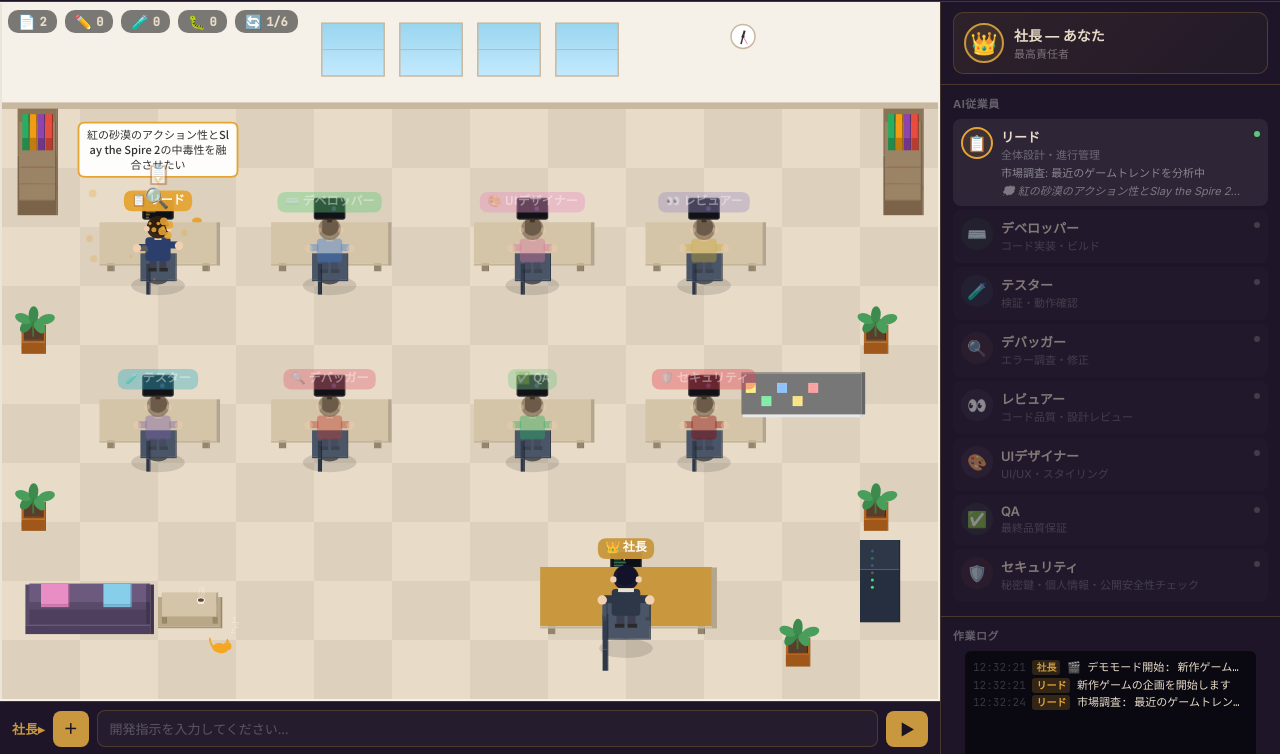
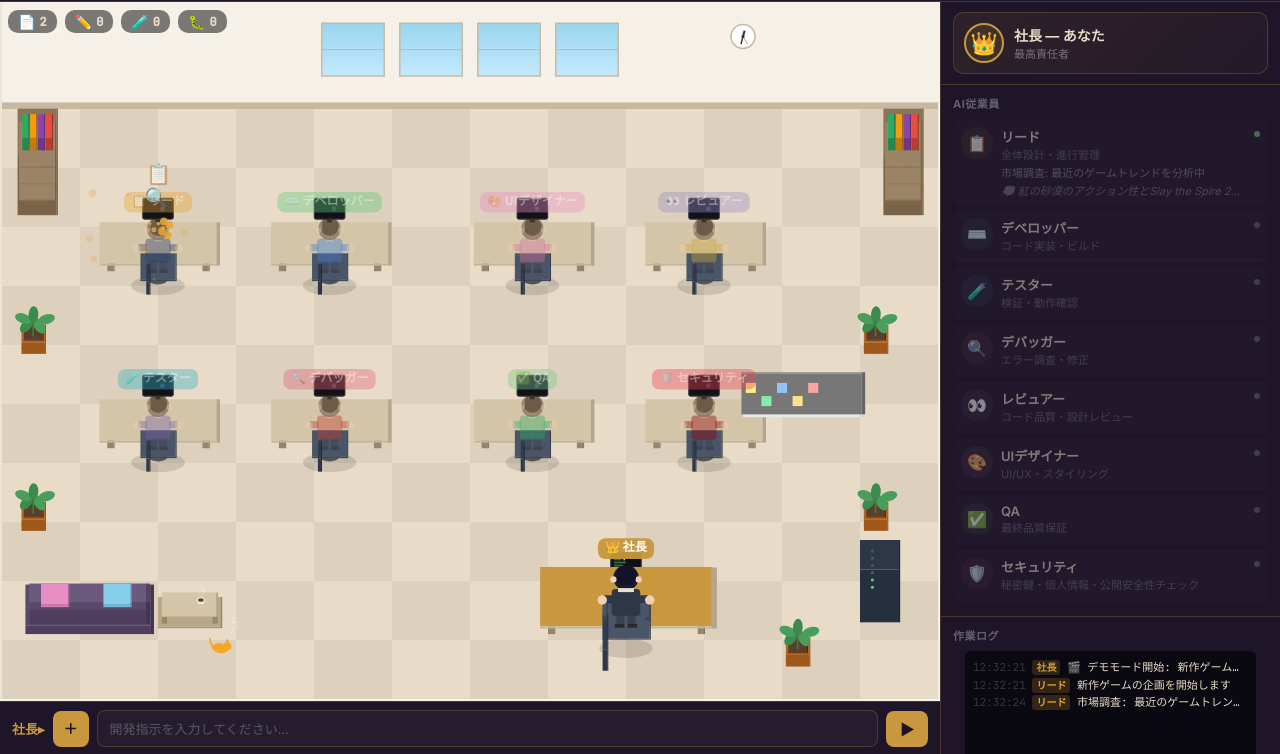
Before and after one commit to Ailiber1/Code-Lab, a website: page index.html in a window 1280 px wide. Shown: the part 46-800 px from the top of the page. Drawn offline with Linux system fonts and the light colour scheme; animation ran at ten frames a second.

Commit message:
Phase機能を完全削除（オーバーレイ・ヘッダー表示・状態管理・エージェント切替）
Co-Authored-By: Claude Opus 4.6 <noreply@anthropic.com>

```diff
--- a/index.html
+++ b/index.html
@@ -20,8 +20,6 @@ html,body{height:100%;overflow:hidden;background:var(--bg);color:var(--text);
   padding:0 16px;background:var(--panel);border-bottom:1px solid var(--border);z-index:10}
 #header .logo{font-size:16px;font-weight:700;white-space:nowrap}
 #header .logo span{color:var(--accent)}
-#header .phase-display{font-size:13px;font-weight:600;color:var(--accent);
-  background:#c8973e18;padding:4px 14px;border-radius:20px;border:1px solid var(--border)}
 #header .right{display:flex;align-items:center;gap:12px}
 .status-pill{display:flex;align-items:center;gap:6px;font-size:12px;
   padding:4px 10px;border-radius:12px;background:#ffffff10}
@@ -141,15 +139,6 @@ html,body{height:100%;overflow:hidden;background:var(--bg);color:var(--text);
 #controls button:hover{background:#ffffff10}
 #controls button.active{background:var(--accent);color:#1a1520;border-color:var(--accent)}
 
-/* ===== PHASE OVERLAY ===== */
-#phaseOverlay{position:absolute;top:0;left:0;right:0;bottom:0;
-  display:flex;flex-direction:column;align-items:center;justify-content:center;
-  background:rgba(26,21,32,.85);z-index:20;pointer-events:none;
-  opacity:0;transition:opacity .3s}
-#phaseOverlay.visible{opacity:1}
-#phaseOverlay .phase-num{font-size:60px;font-weight:700;color:var(--accent);
-  font-family:'JetBrains Mono',monospace}
-#phaseOverlay .phase-name{font-size:22px;font-weight:700;margin-top:8px}
 
 /* ===== LIVE CONTROL PANEL ===== */
 #livePanel{display:none;padding:8px 12px;background:#0d0a12;border-top:1px solid var(--border)}
@@ -183,7 +172,6 @@ html,body{height:100%;overflow:hidden;background:var(--bg);color:var(--text);
   <!-- ===== HEADER ===== -->
   <header id="header">
     <div class="logo">&#x1F9EA; <span>Code-Lab</span> &#x2605; 司令室</div>
-    <div class="phase-display" id="phaseText">Phase 1: 設計</div>
     <div class="right">
       <div class="status-pill"><div class="status-dot" id="statusDot"></div><span id="statusLabel">指示待ち</span></div>
       <div id="clock">00:00:00</div>
@@ -198,9 +186,7 @@ html,body{height:100%;overflow:hidden;background:var(--bg);color:var(--text);
         <div class="stat-item"><span class="icon">&#x270F;&#xFE0F;</span><span class="val" id="statLines">0</span></div>
         <div class="stat-item"><span class="icon">&#x1F9EA;</span><span class="val" id="statTests">0</span></div>
         <div class="stat-item"><span class="icon">&#x1F41B;</span><span class="val" id="statBugs">0</span></div>
-        <div class="stat-item"><span class="icon">&#x1F504;</span><span class="val" id="statPhase">1/6</span></div>
       </div>
-      <div id="phaseOverlay"><div class="phase-num"></div><div class="phase-name"></div></div>
       <div id="commandBar">
         <div class="label">社長&#x25B8;</div>
         <button id="btnAttach" title="ファイル添付">＋</button>
@@ -279,15 +265,6 @@ const AGENT_DEFS = [
   {id:'security',  name:'セキュリティ', role:'秘密鍵・個人情報・公開安全性チェック', color:'#e84855', shirt:'#8b0000', emoji:'🛡️'}
 ];
 
-const PHASE_ACTIVE = {
-  1:['lead'],
-  2:['lead','developer','ui-designer'],
-  3:['tester','reviewer'],
-  4:['debugger','developer'],
-  5:['tester','qa','security'],
-  6:['lead','developer','security']
-};
-const PHASE_NAMES = {1:'設計',2:'実装',3:'レビュー',4:'バグ修正',5:'最終QA',6:'デプロイ'};
 
 // Agent grid positions (x, y) in office grid
 const AGENT_POS = {
@@ -308,7 +285,6 @@ const BOSS_POS = {gx:8, gy:8.5};
 const state = {
   mode:'demo', // 'demo' or 'live'
   speed:1,
-  phase:1,
   running:false,
   stats:{files:0,lines:0,tests:0,bugs:0},
   agents:{},
@@ -317,7 +293,6 @@ const state = {
   logs:[],
   eventIndex:0,
   eventTimer:null,
-  phaseOverlayVisible:false,
   time:0 // elapsed ms
 };
 
@@ -404,14 +379,8 @@ function renderFilePreview() {
   });
 }
 
-// DevEvent interface (Phase 2 compatible)
+// DevEvent interface
 function processDevEvent(ev) {
-  // Update phase
-  if (ev.phase && ev.phase !== state.phase) {
-    showPhaseOverlay(ev.phase);
-    state.phase = ev.phase;
-    updateActiveAgents();
-  }
   // Update agent
   if (ev.a || ev.agent) {
     const aid = ev.a || ev.agent;
@@ -1197,20 +1166,6 @@ function drawFloatingEmojis() {
   c.globalAlpha = 1;
 }
 
-function showPhaseOverlay(phase) {
-  // 開始（Phase 1）と完了（Phase 6）のみオーバーレイ表示
-  if (phase !== 1 && phase !== 6) return;
-  const overlay = document.getElementById('phaseOverlay');
-  if (phase === 6) {
-    overlay.querySelector('.phase-num').textContent = '🎊 完了';
-    overlay.querySelector('.phase-name').textContent = '開発が完了しました';
-  } else {
-    overlay.querySelector('.phase-num').textContent = '開発開始';
-    overlay.querySelector('.phase-name').textContent = 'プロジェクトを開始します';
-  }
-  overlay.classList.add('visible');
-  setTimeout(() => overlay.classList.remove('visible'), 2500);
-}
 
 function spawnCelebration() {
   // Confetti for all agents
@@ -1363,10 +1318,6 @@ function updateUI() {
   document.getElementById('statLines').textContent = state.stats.lines;
   document.getElementById('statTests').textContent = state.stats.tests;
   document.getElementById('statBugs').textContent = state.stats.bugs;
-  document.getElementById('statPhase').textContent = state.phase + '/6';
-
-  // Phase display
-  document.getElementById('phaseText').textContent = 'Phase ' + state.phase + ': ' + (PHASE_NAMES[state.phase] || '');
 
   // Status
   const anyWorking = Object.values(state.agents).some(a => a.working);
@@ -1512,23 +1463,6 @@ function updateClock() {
     [now.getHours(), now.getMinutes(), now.getSeconds()].map(v => String(v).padStart(2, '0')).join(':');
 }
 
-function updateActiveAgents() {
-  const activeIds = PHASE_ACTIVE[state.phase] || [];
-  AGENT_DEFS.forEach(agentDef => {
-    const ag = state.agents[agentDef.id];
-    const wasActive = ag.active;
-    ag.active = activeIds.includes(agentDef.id);
-    if (ag.active && !wasActive) {
-      ag._justActivated = true;
-      ag._activatedTime = state.time;
-    }
-    if (!ag.active) {
-      ag.working = false;
-      ag.action = '';
-      ag.thought = '';
-    }
-  });
-}
 
 // ============================================================
 // SECTION: SIMULATION (Demo Events)
@@ -1644,7 +1578,6 @@ function startDemo() {
   state.mode = 'demo';
   state.running = true;
   state.eventIndex = 0;
-  state.phase = 0;
   state.stats = {files: 0, lines: 0, tests: 0, bugs: 0};
   state.confirmQueue = [];
   AGENT_DEFS.forEach(a => {
@@ -1993,7 +1926,6 @@ function updateLiveStatus(status, text) {
 function init() {
   resizeCanvas();
   buildAgentCards();
-  updateActiveAgents();
   updateUI();
   updateClock();
 
```
